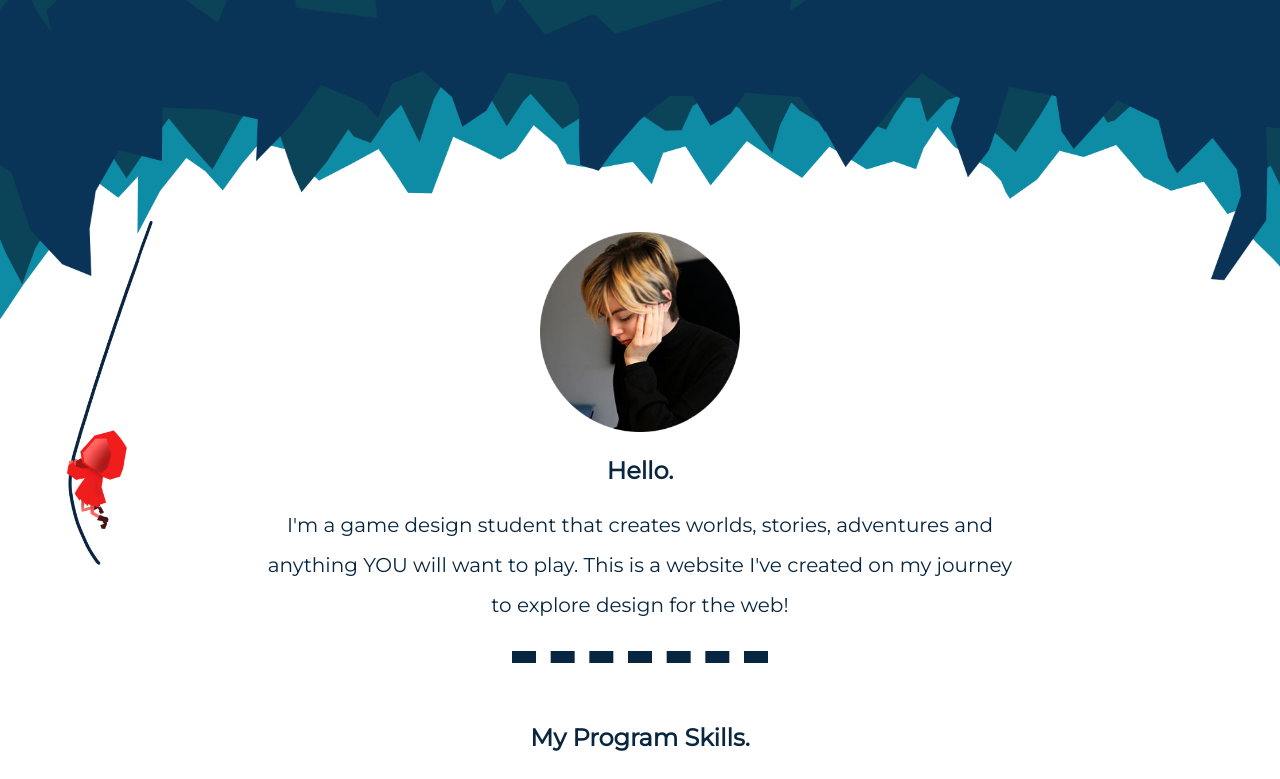
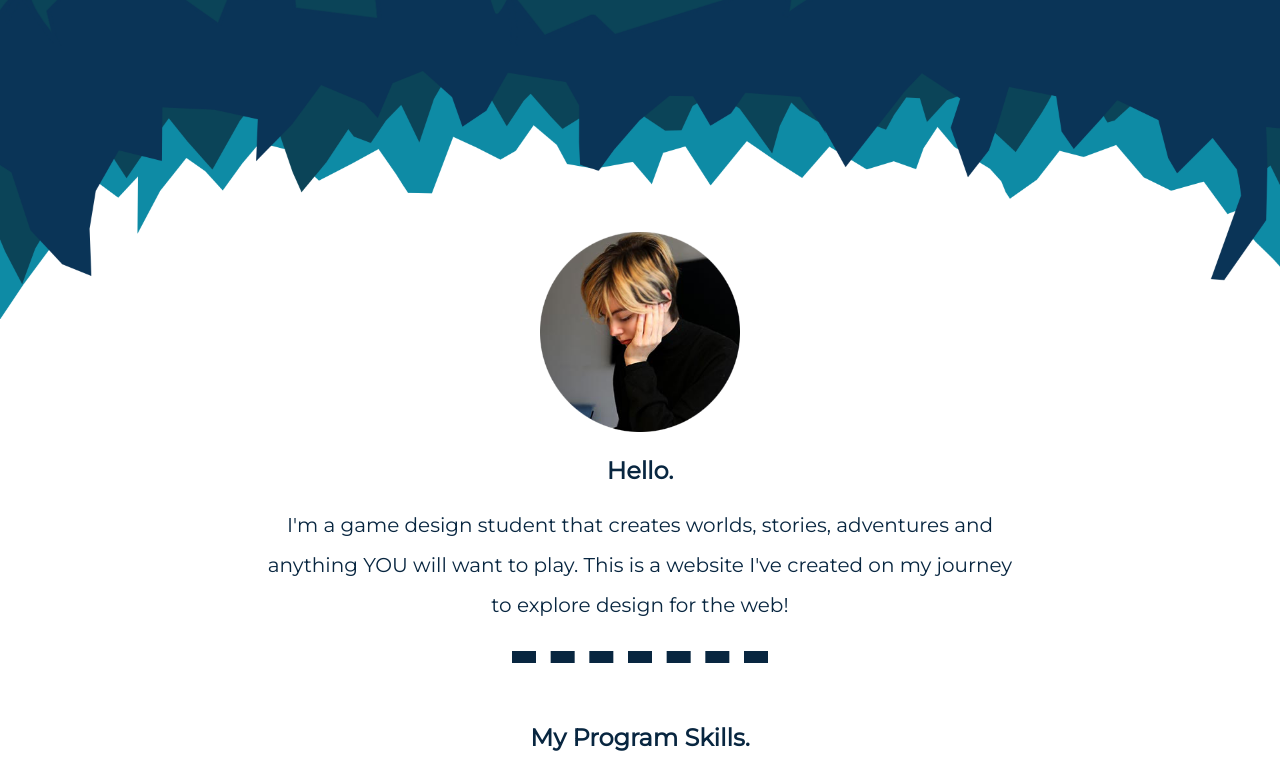
Before and after one commit to icavun/second-Trial, a plain HTML site: page index.html in a window 1280 px wide. Shown: the part 642-1421 px from the top of the page. Drawn offline with Linux system fonts and the light colour scheme.

Commit message:
Update index.html

```diff
--- a/index.html
+++ b/index.html
@@ -29,7 +29,7 @@
       <img class="profile-pic" src="images/profile-pic.png" alt="Irmak's profile picture">
       <h2>Hello.</h2>
       <p class= "intro">I'm a game design student that creates worlds, stories, adventures and anything YOU will want to play. This is a website I've created on my journey to explore design for the web! </p>
-      <img class="background4" src="images\char-with-rope.PNG" alt="backgroundimage">
+
     </div>
     <br>
     <hr>
```
